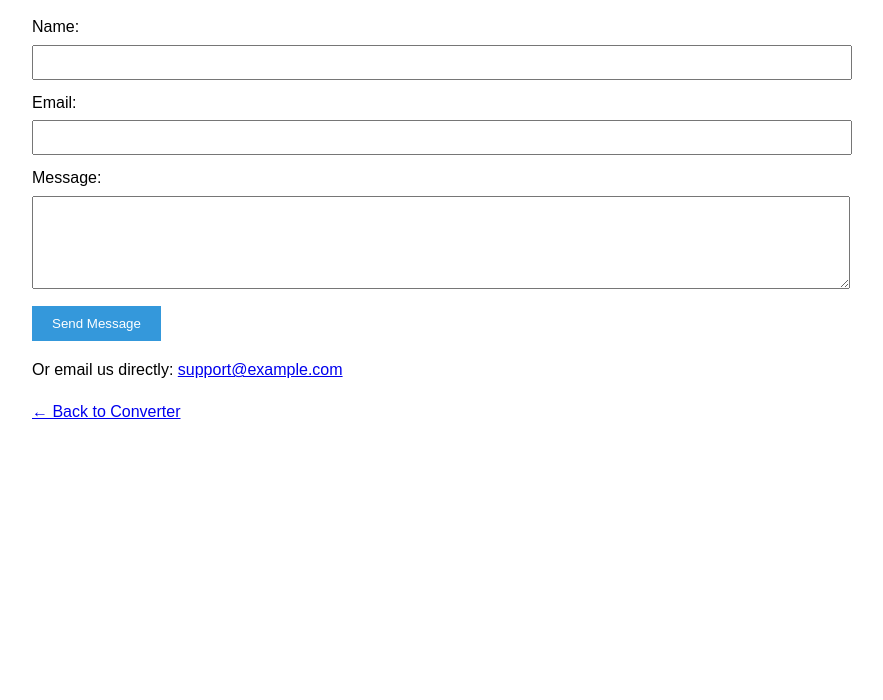
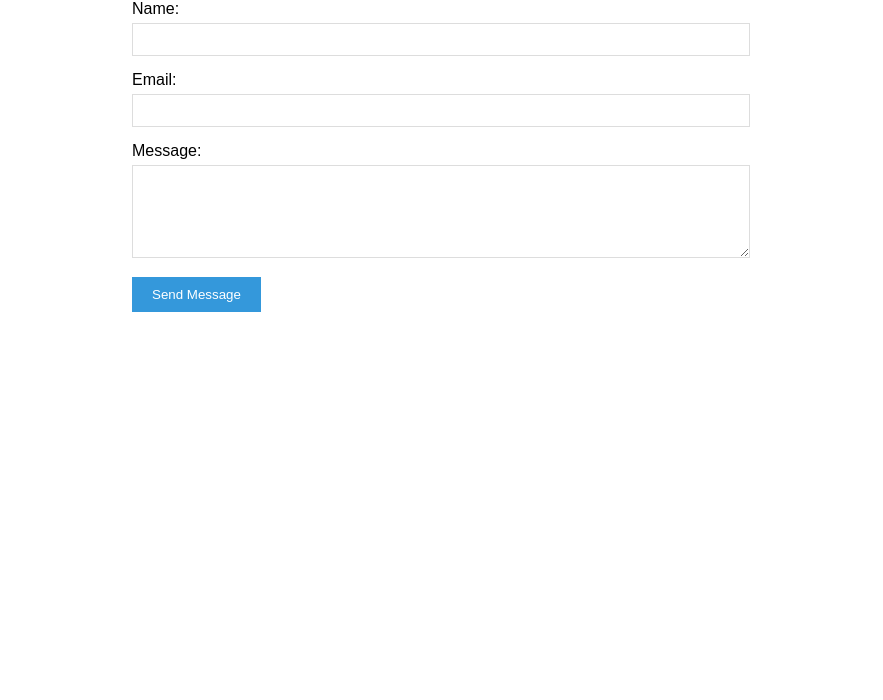
Before and after one commit to W1ZZYB0Y/Pdf-converter, a plain HTML site: page contact.html in a window 1280 px wide. Shown: the part 100-800 px from the top of the page, without its empty margins (208-1091 px from the left). Drawn offline with Linux system fonts and the light colour scheme.

Commit message:
Update contact.html

```diff
--- a/contact.html
+++ b/contact.html
@@ -1,45 +1,35 @@
 <!DOCTYPE html>
-<html lang="en">
+<html>
 <head>
-    <meta charset="UTF-8">
-    <meta name="viewport" content="width=device-width, initial-scale=1.0">
-    <title>Contact Us | PDF to Audio Converter</title>
+    <title>Contact Us</title>
     <style>
-        body { font-family: Arial, sans-serif; line-height: 1.6; max-width: 800px; margin: 0 auto; padding: 20px; }
-        h1 { color: #2c3e50; }
+        body { font-family: Arial, sans-serif; max-width: 600px; margin: 0 auto; padding: 20px; }
         form { margin-top: 20px; }
-        label { display: block; margin: 10px 0 5px; }
-        input, textarea { width: 100%; padding: 8px; }
-        button { background: #3498db; color: white; border: none; padding: 10px 20px; margin-top: 10px; }
+        label { display: block; margin: 15px 0 5px; }
+        input, textarea { width: 100%; padding: 8px; border: 1px solid #ddd; }
+        button { background: #3498db; color: white; border: none; padding: 10px 20px; margin-top: 15px; }
     </style>
 </head>
 <body>
     <h1>Contact Us</h1>
 
-    <form action="https://formspree.io/f/xrbpjlvp" method="POST" id="contactForm">
-        <label for="name">Name:</label>
-        <input type="text" id="name" required>
+   <form action="https://formspree.io/f/xrbpjlvp" method="POST">
+    <label for="name">Name:</label>
+    <input type="text" id="name" name="name" required>
 
-        <label for="email">Email:</label>
-        <input type="email" id="email" required>
+   <label for="email">Email:</label>
+   <input type="email" id="email" name="_replyto" required>
 
-        <label for="message">Message:</label>
-        <textarea id="message" rows="5" required></textarea>
+    <label for="message">Message:</label>
+   <textarea id="message" name="message" rows="5" required></textarea>
 
-        <button type="submit">Send Message</button>
-    </form>
+  <!-- Honeypot (spam prevention) -->
+    <input type="text" name="_gotcha" style="display:none">
 
-    <p>Or email us directly: <a href="mailto:udomwisdom466@gmail.com">support@example.com</a></p>
+  <!-- Redirect after submission -->
+    <input type="hidden" name="_next" value="https://w1zzyb0y.github.io/Pdf-convert/thank-you.html">
 
-    <p><a href="/Pdf-convert/">← Back to Converter</a></p>
-
-    <script>
-        // Simple form handler (for demo - use Formspree/Netlify Forms in production)
-        document.getElementById('contactForm').addEventListener('submit', function(e) {
-            e.preventDefault();
-            alert('Message sent! (This is a demo. For real functionality, use Formspree or similar service.)');
-            this.reset();
-        });
-    </script>
+    <button type="submit">Send Message</button>
+  </form>
 </body>
 </html>
```
